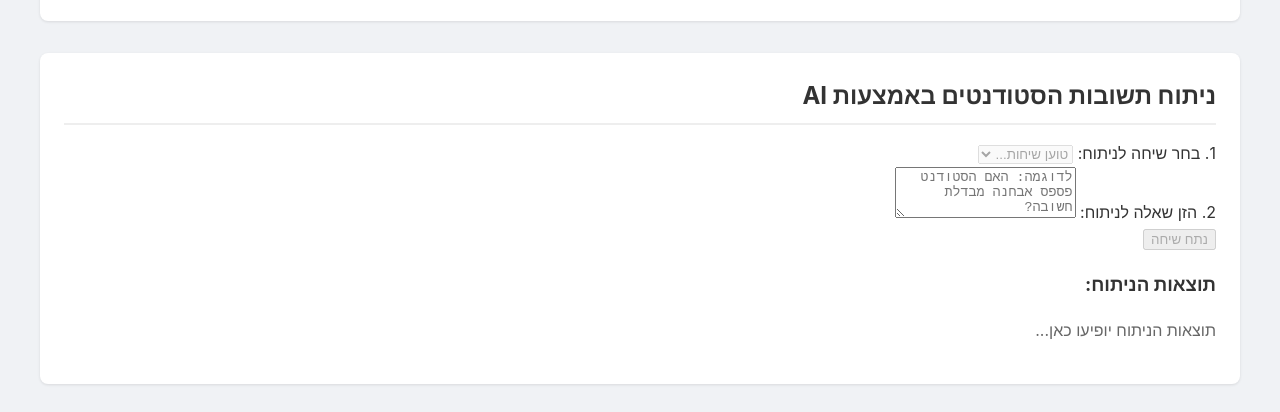
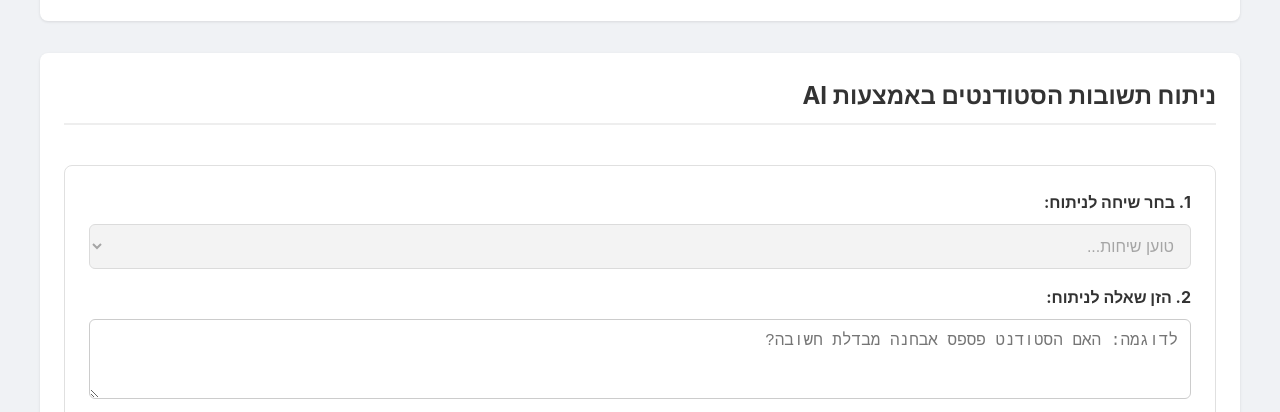
Before and after one commit to uditze/educational-dashboard-repo, a plain HTML site: page public/index.html in a window 1280 px wide. Shown: the part 318-730 px from the top of the page. Drawn offline with Linux system fonts and the light colour scheme; no server answers.

Commit message:
Update style.css

```diff
--- a/public/style.css
+++ b/public/style.css
@@ -14,7 +14,7 @@ header {
     box-shadow: 0 2px 5px rgba(0,0,0,0.1);
 }
 
-h1, h2 {
+h1, h2, h3 {
     margin-top: 0;
 }
 
@@ -57,14 +57,80 @@ h2 {
 }
 
 /* --- Analysis Container Styles --- */
-#analysis-container p {
+#analysis-container {
+    display: flex;
+    flex-direction: column;
+    gap: 1.5rem;
+}
+
+#analysis-controls {
+    display: flex;
+    flex-direction: column;
+    gap: 1rem;
+    border: 1px solid #e0e0e0;
+    padding: 1.5rem;
+    border-radius: 8px;
+}
+
+.control-group {
+    display: flex;
+    flex-direction: column;
+    gap: 0.5rem;
+}
+
+.control-group label {
+    font-weight: bold;
+    color: #333;
+}
+
+#conversation-select, #analysis-question {
+    width: 100%;
+    padding: 0.75rem;
+    border: 1px solid #ccc;
+    border-radius: 6px;
     font-size: 1rem;
-    color: #666;
+    box-sizing: border-box;
 }
+
+#analyze-btn {
+    background-color: #28a745;
+    color: white;
+    border: none;
+    border-radius: 6px;
+    padding: 0.75rem 1.5rem;
+    font-size: 1.1rem;
+    cursor: pointer;
+    transition: background-color 0.2s;
+    align-self: flex-start;
+}
+
+#analyze-btn:hover:not(:disabled) {
+    background-color: #218838;
+}
+
+#analyze-btn:disabled {
+    background-color: #ccc;
+    cursor: not-allowed;
+}
+
+#analysis-response-area {
+    background-color: #f9f9f9;
+    border: 1px solid #e0e0e0;
+    border-radius: 8px;
+    padding: 1rem 1.5rem;
+    min-height: 100px;
+    line-height: 1.7;
+    white-space: pre-wrap;
+}
+
+#analysis-response-area .placeholder {
+    color: #888;
+}
+
 
 /* --- Conversations List Styles --- */
 #conversations-list-container {
-    min-height: 200px; /* Prevent layout jump while loading */
+    min-height: 200px;
 }
 
 .conversation-item {
```
